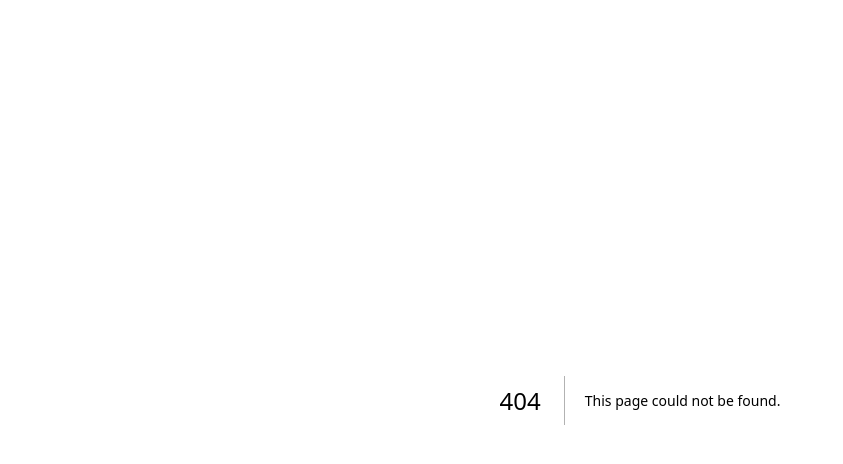
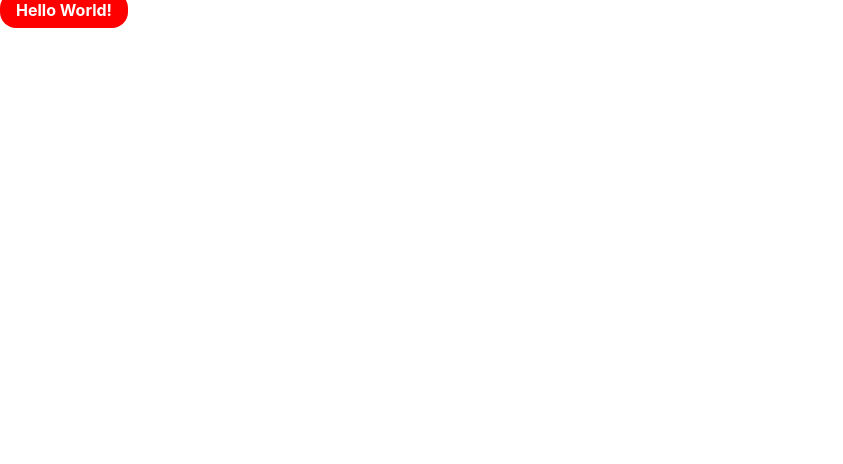
Before and after one commit to aaronsleepy/next-sample, a Next.js app: page /chap4/styled/badge in a window 1280 px wide. Before the commit this address had no page. Shown: the top 464 px of the page, without its empty margins (0-843 px from the left). Built offline with nearby package versions, Linux system fonts and the light colour scheme.

Commit message:
ui: styled 사용 예시

```diff
--- /dev/null
+++ b/pages/chap4/styled/badge.tsx
@@ -0,0 +1,21 @@
+import { NextPage } from "next";
+import styled from "styled-components";
+
+/**
+ * 스타일드 컴포넌트를 사용한 컴포넌트 구현
+ * - span 요소에 스타일을 적용
+ */
+const Badge = styled.span`
+    padding: 8px 16px;
+    font-weight: bold;
+    text-align: center;
+    color: white;
+    background: red;
+    border-radius: 16px;
+`
+
+const Page: NextPage = () => {
+    return <Badge>Hello World!</Badge>
+}
+
+export default Page
```
